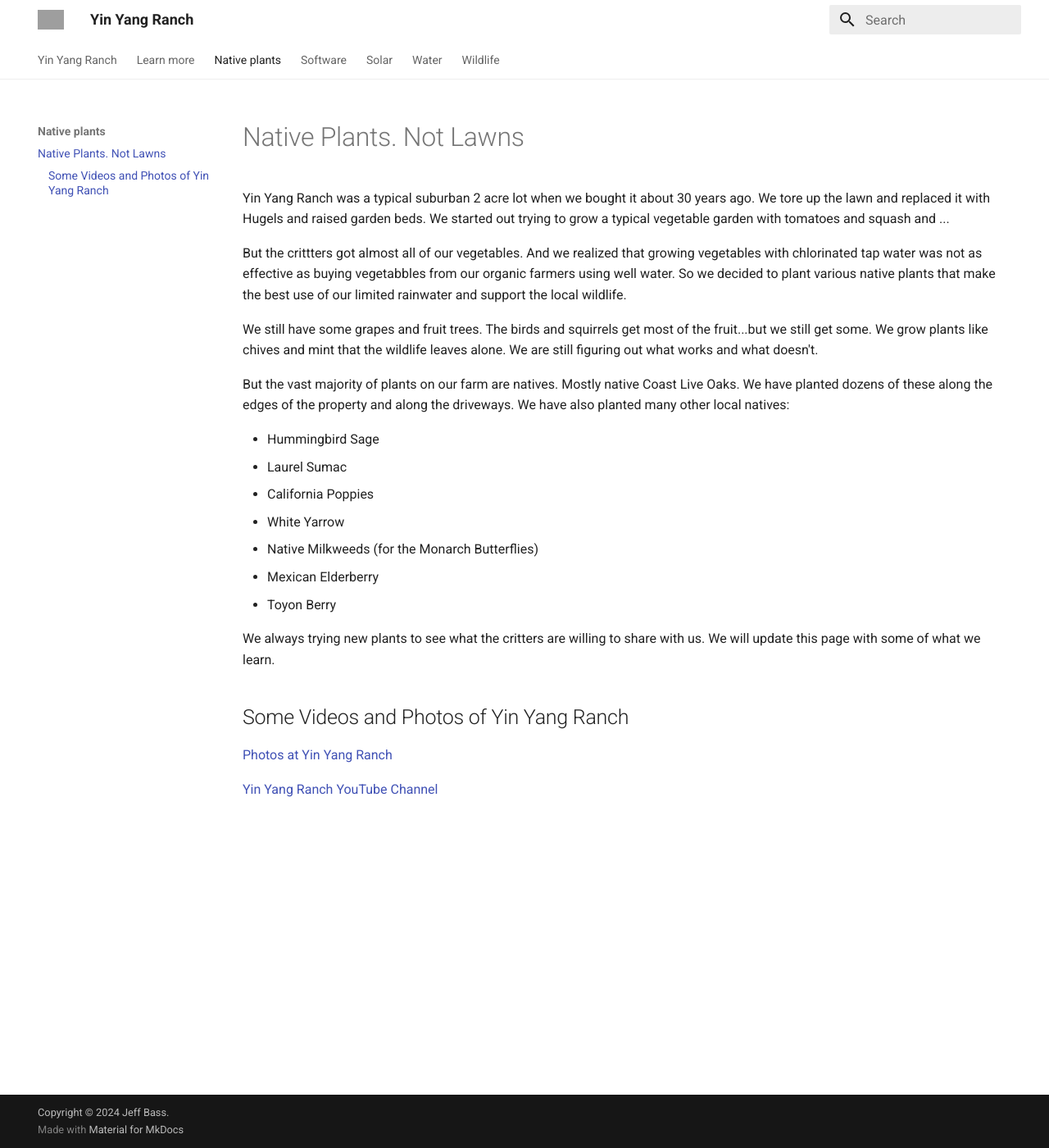
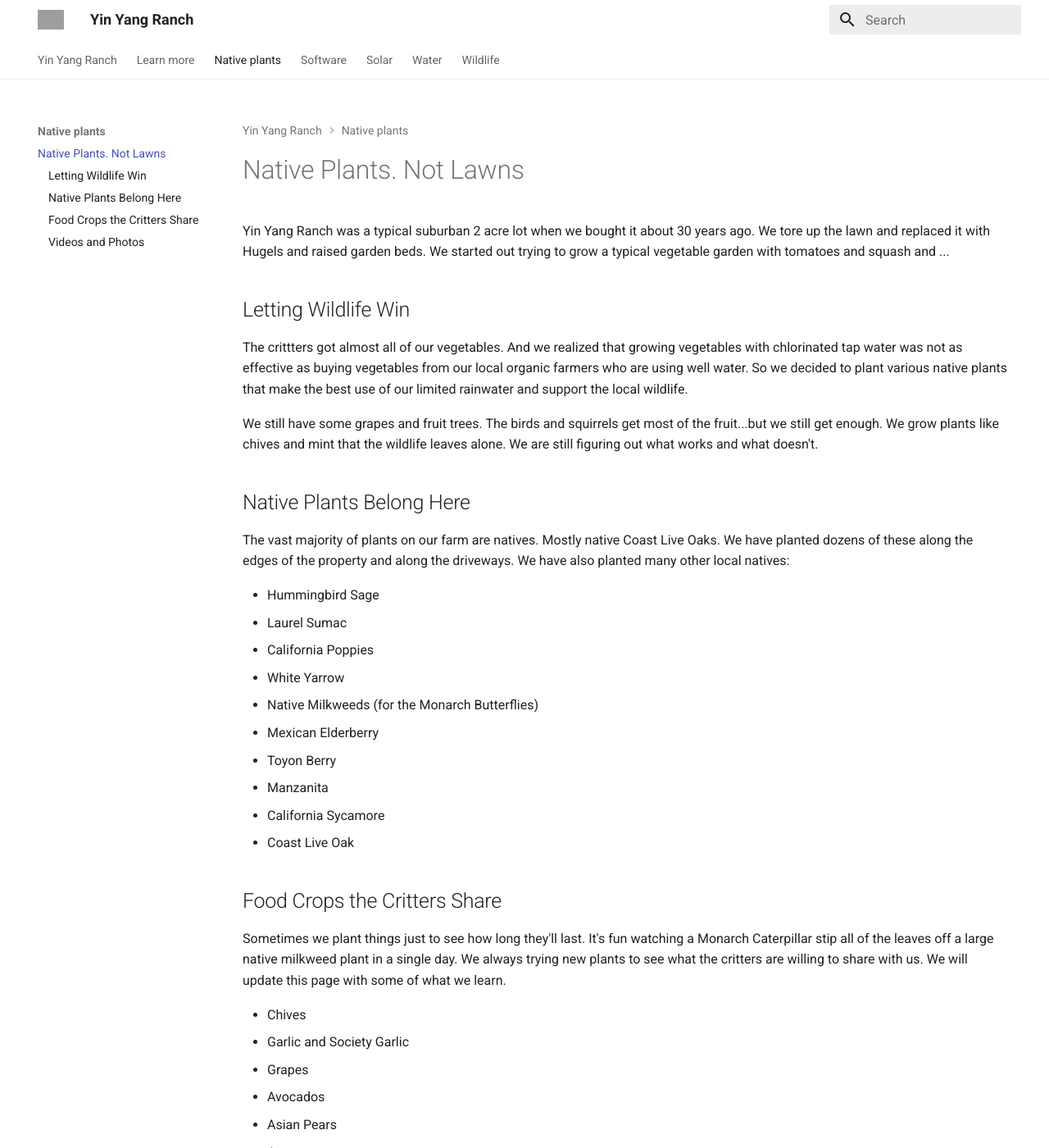
Before and after one commit to jeffbass/com-yin-yang-ranch, an MkDocs documentation site: the page built from docs/native-plants/index.md, in a window 1280 px wide and 1400 px high. Shown: the whole window at 82% size. Built offline with MkDocs 1.6.1 and Material for MkDocs 9.7.7, drawn with Linux system fonts in a browser that asks for light colours; some of the changed text lies outside the part shown; grey boxes are pictures that could not be loaded.

Commit message:
Edit Native Plants text

```diff
--- a/docs/native-plants/index.md
+++ b/docs/native-plants/index.md
@@ -1,21 +1,22 @@
 # Native Plants. Not Lawns
-
 Yin Yang Ranch was a typical suburban 2 acre lot when we bought it about 30 years
 ago. We tore up the lawn and replaced it with Hugels and raised garden beds. We
 started out trying to grow a typical vegetable garden with tomatoes and squash
 and ...
 
-But the crittters got almost all of our vegetables. And we realized that growing
-vegetables with chlorinated tap water was not as effective as buying vegetabbles
-from our organic farmers using well water. So we decided to plant various native
-plants that make the best use of our limited rainwater and support the local
-wildlife.
+## Letting Wildlife Win
+The crittters got almost all of our vegetables. And we realized that growing
+vegetables with chlorinated tap water was not as effective as buying vegetables
+from our local organic farmers who are using well water. So we decided to plant
+various native plants that make the best use of our limited rainwater and
+support the local wildlife.
 
 We still have some grapes and fruit trees. The birds and squirrels get most of
-the fruit...but we still get some. We grow plants like chives and mint that the
+the fruit...but we still get enough. We grow plants like chives and mint that the
 wildlife leaves alone. We are still figuring out what works and what doesn't.
 
-But the vast majority of plants on our farm are natives. Mostly native Coast Live
+## Native Plants Belong Here
+The vast majority of plants on our farm are natives. Mostly native Coast Live
 Oaks. We have planted dozens of these along the edges of the property and along
 the driveways. We have also planted many other local natives:
 
@@ -26,12 +27,25 @@ the driveways. We have also planted many other local natives:
 - Native Milkweeds (for the Monarch Butterflies)
 - Mexican Elderberry
 - Toyon Berry
+- Manzanita
+- California Sycamore
+- Coast Live Oak
 
-We always trying new plants to see what the critters are willing to share with us.
-We will update this page with some of what we learn.
+## Food Crops the Critters Share
+Sometimes we plant things just to see how long they'll last. It's fun watching a
+Monarch Caterpillar stip all of the leaves off a large native milkweed plant in
+a single day. We always trying new plants to see what the critters are willing
+to share with us. We will update this page with some of what we learn.
 
-## Some Videos and Photos of Yin Yang Ranch
+- Chives
+- Garlic and Society Garlic
+- Grapes
+- Avocados
+- Asian Pears
+- Asparagus
 
-[Photos at Yin Yang Ranch](https://500px.com/manager?view=galleries&user=jh5fhk5zvk&slug=yin-yang-ranch-plants-and-critters)
+## Videos and Photos
+We have some photos and videos that tell a bit of the story of Yin Yang Ranch:
 
-[Yin Yang Ranch YouTube Channel](https://youtube.com/@yinyangranch-h1p?si=PQykr61daCJ45kae)
+- [Photos taken at Yin Yang Ranch](https://500px.com/manager?view=galleries&user=jh5fhk5zvk&slug=yin-yang-ranch-plants-and-critters)
+- [Yin Yang Ranch YouTube Channel](https://youtube.com/@yinyangranch-h1p?si=PQykr61daCJ45kae)
--- a/mkdocs.yml
+++ b/mkdocs.yml
@@ -10,6 +10,8 @@ theme:
     - navigation.sections
     - toc.integrate
     - navigation.top
+    - navigation.expand
+    - navigation.path
     - search.suggest
     - search.highlight
     - content.tabs.link
```
